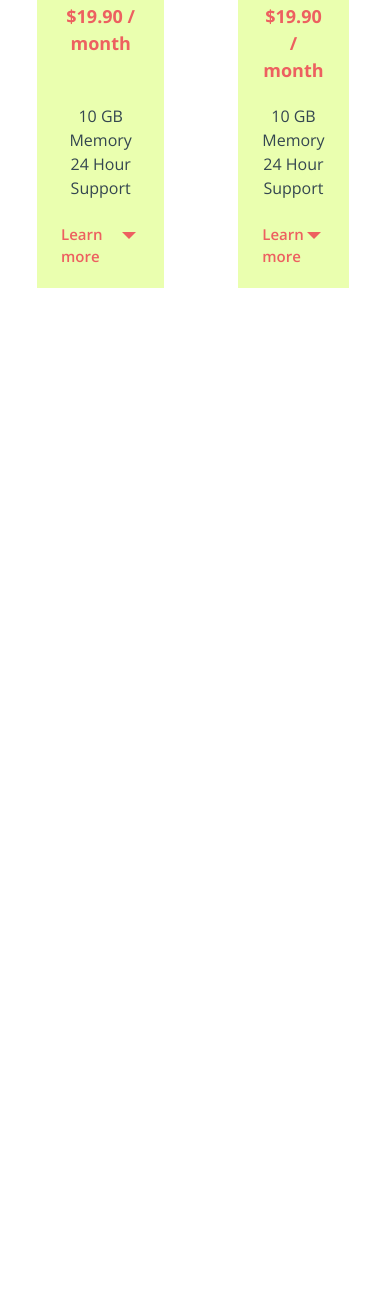
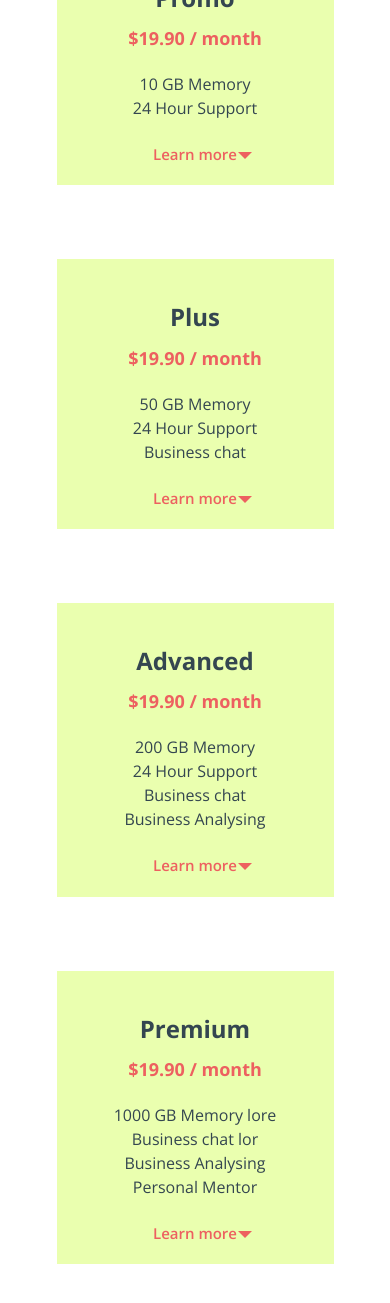
Before and after one commit to klevoDev/18-flex-cards, a plain HTML site: page index.html in a window 390 px wide. Shown: the part 4930-6233 px from the top of the page. Before the commit the page ends 5298 px from the top, so only its background shows below. Drawn offline with nearby package versions, Linux system fonts and the light colour scheme.

Commit message:
add section task-4 + adaptation

```diff
--- a/index.html
+++ b/index.html
@@ -353,10 +353,13 @@
                                 </p>
                                 <ul class="task-4__list text">
                                     <li class="task-4__point">
-                                        10 GB Memory
+                                        50 GB Memory
                                     </li>
                                     <li class="task-4__point">
                                         24 Hour Support
+                                    </li>
+                                    <li class="task-4__point">
+                                        Business chat
                                     </li>
                                 </ul>
                                 <div class="task-4__wrap-more">
@@ -377,10 +380,16 @@
                                 </p>
                                 <ul class="task-4__list text">
                                     <li class="task-4__point">
-                                        10 GB Memory
+                                        200 GB Memory
                                     </li>
                                     <li class="task-4__point">
-                                        24 Hour Support lore
+                                        24 Hour Support
+                                    </li>
+                                    <li class="task-4__point">
+                                        Business chat
+                                    </li>
+                                    <li class="task-4__point">
+                                        Business Analysing
                                     </li>
                                 </ul>
                                 <div class="task-4__wrap-more">
@@ -401,10 +410,16 @@
                                 </p>
                                 <ul class="task-4__list text">
                                     <li class="task-4__point">
-                                        10 GB Memory
+                                        1000 GB Memory lore
                                     </li>
                                     <li class="task-4__point">
-                                        24 Hour Support
+                                        Business chat lor
+                                    </li>
+                                    <li class="task-4__point">
+                                        Business Analysing
+                                    </li>
+                                    <li class="task-4__point">
+                                        Personal Mentor
                                     </li>
                                 </ul>
                                 <div class="task-4__wrap-more">
--- a/scss/_task-4.scss
+++ b/scss/_task-4.scss
@@ -13,12 +13,51 @@
     }
 
     &__item {
-        padding: 42px 24px 20px;
+        position: relative;
+        padding: 42px 19px 20px;
         background: #eaffaf;
 
         height: 100%;
         display: flex;
         flex-direction: column;
+
+        &:hover {
+            .task-4__text {
+                color: #01b172;
+            }
+            &::before {
+                height: 30px;
+            }
+            &::after {
+                height: 30px;
+            }
+        }
+
+        &::before {
+            position: absolute;
+            content: " ";
+            width: 100%;
+            height: 0;
+
+            bottom: 100%;
+            left: 0;
+            background: #eaffaf;
+
+            transition: all 0.3s ease 0s;
+        }
+
+        &::after {
+            position: absolute;
+            content: " ";
+            width: 100%;
+            height: 0;
+
+            top: 100%;
+            left: 0;
+            background: #eaffaf;
+
+            transition: all 0.3s ease 0s;
+        }
     }
 
     &__subtitle {
@@ -36,13 +75,13 @@
         color: #ed6060;
 
         flex: 1 1 auto;
+        transition: all 0.3s ease 0s;
 
         margin-bottom: 20px;
     }
 
     &__list {
         color: #344650;
-
         margin-bottom: 23px;
     }
 
@@ -50,6 +89,7 @@
     }
 
     &__wrap-more {
+        text-align: center;
     }
 
     &__more {
@@ -57,18 +97,61 @@
         display: inline-block;
         color: #ed6060;
 
-        display: flex;
-        justify-content: center;
-
         &::after {
             position: absolute;
             content: "";
             top: 9px;
-            right: 4px;
+            right: -15px;
 
             border: 7px solid transparent;
             border-top: 7px solid #ed6060;
             border-bottom: 7px solid transparent;
+
+            transition: all 0.3s ease 0s;
+        }
+
+        &:hover {
+            color: #01b172;
+
+            &::after {
+                border: 7px solid transparent;
+                border-top: 7px solid #01b172;
+                border-bottom: 7px solid transparent;
+            }
         }
     }
 }
+
+@media (max-width: 1023px) {
+    .task-4 {
+        &__row {
+            flex-wrap: wrap;
+            justify-content: center;
+        }
+
+        &__column {
+            flex: 0 1 40%;
+            padding: 37px;
+        }
+    }
+}
+
+@media (max-width: 767px) {
+    .task-4 {
+        &__column {
+            flex: 0 1 65%;
+        }
+
+        &__subheading {
+            font-size: 35px;
+        }
+    }
+}
+
+@media (max-width: 424px) {
+    .task-4 {
+        &__column {
+            flex: 0 1 90%;
+        }
+    }
+}
```
Also changed, not shown: css/style.css, scss/_nullstyle.scss (line endings or trailing spaces).
